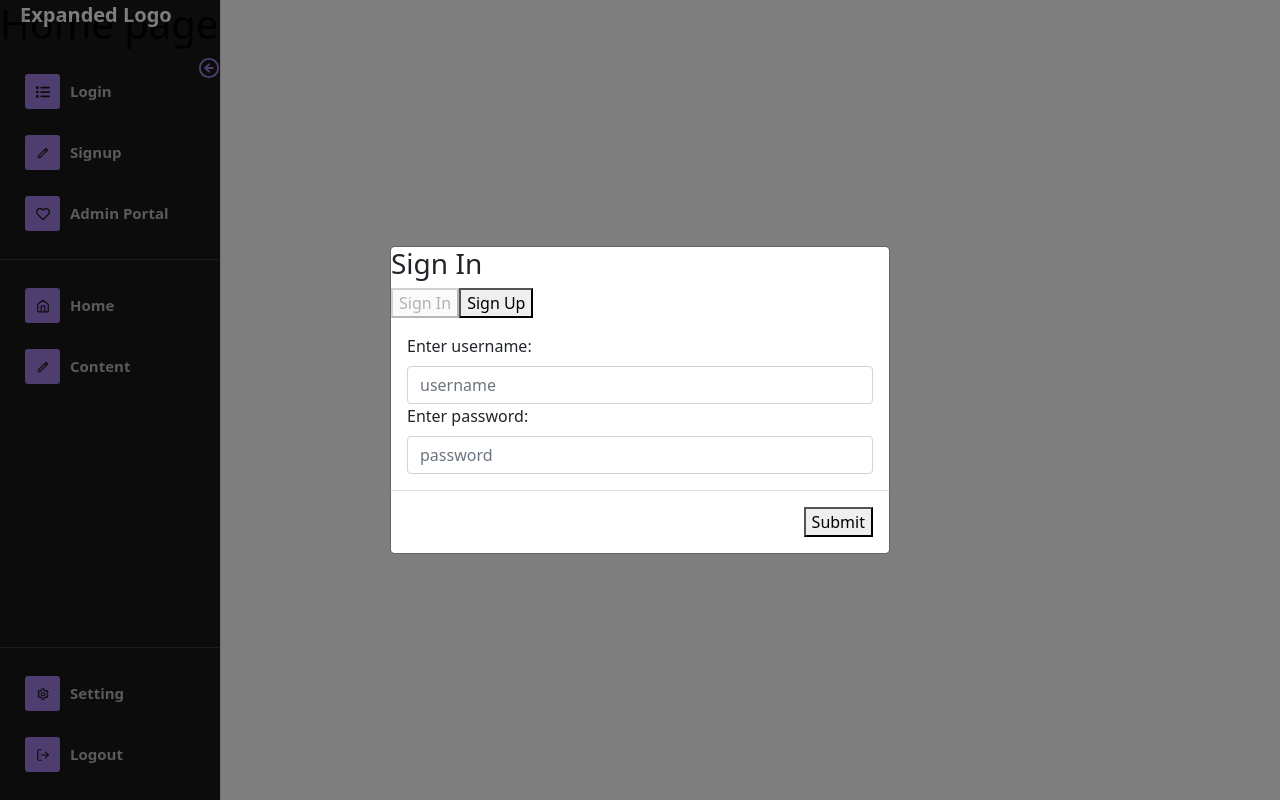
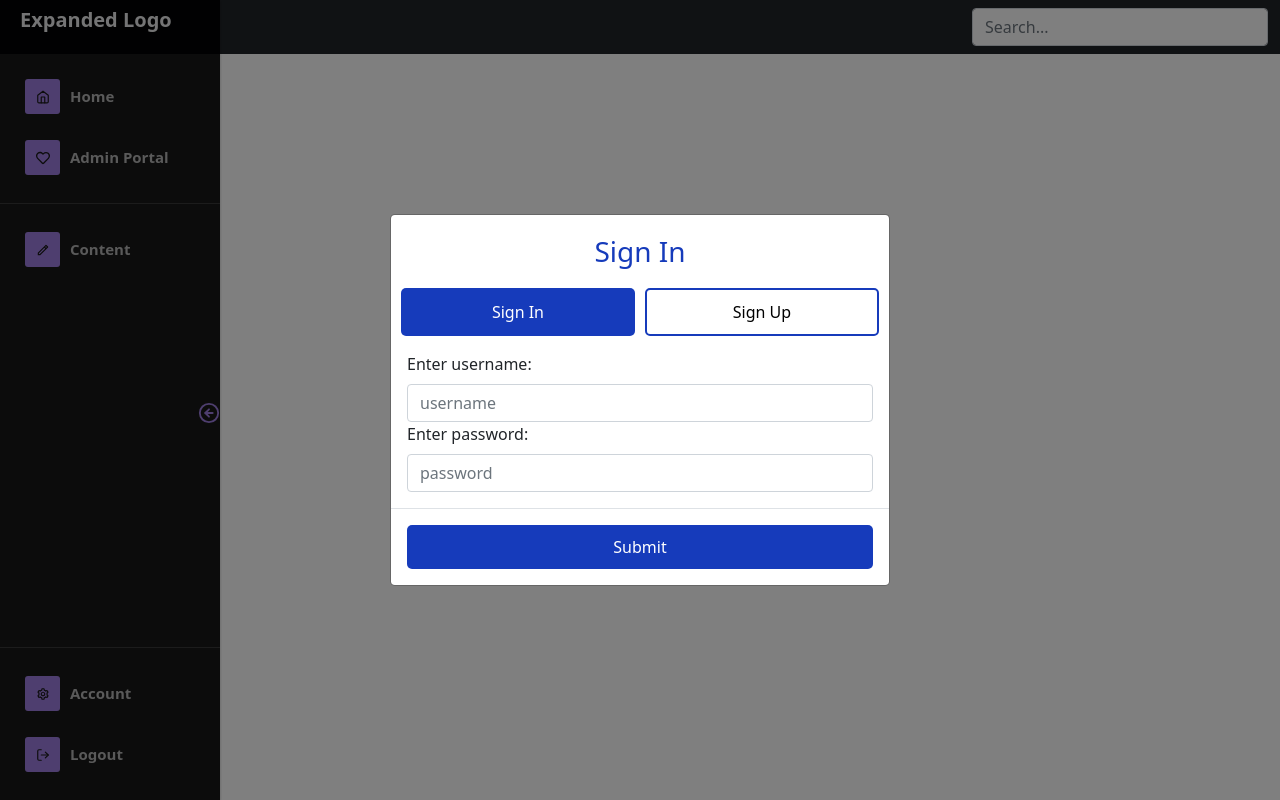
Before and after one commit to StefWebDesigner/RevX, a React (Create React App) app in the folder projectapp/: page / in a window 1280 px wide. Built offline with nearby package versions, Linux system fonts and the light colour scheme.

Commit message:
Home page in progress - seach bar added

```diff
--- a/projectapp/src/App.css
+++ /dev/null
@@ -1,38 +0,0 @@
-.App {
-  text-align: center;
-}
-
-.App-logo {
-  height: 40vmin;
-  pointer-events: none;
-}
-
-@media (prefers-reduced-motion: no-preference) {
-  .App-logo {
-    animation: App-logo-spin infinite 20s linear;
-  }
-}
-
-.App-header {
-  background-color: #282c34;
-  min-height: 100vh;
-  display: flex;
-  flex-direction: column;
-  align-items: center;
-  justify-content: center;
-  font-size: calc(10px + 2vmin);
-  color: white;
-}
-
-.App-link {
-  color: #61dafb;
-}
-
-@keyframes App-logo-spin {
-  from {
-    transform: rotate(0deg);
-  }
-  to {
-    transform: rotate(360deg);
-  }
-}
--- a/projectapp/src/App.js
+++ b/projectapp/src/App.js
@@ -1,4 +1,3 @@
-import './App.css';
 import 'bootstrap/dist/css/bootstrap.min.css';
 import 'react-pro-sidebar/dist/css/styles.css';
 import './custom.css';
--- a/projectapp/src/components/admin/AdminNavbar.js
+++ b/projectapp/src/components/admin/AdminNavbar.js
@@ -18,16 +18,31 @@ import {
 import {FaList, FaRegHeart} from "react-icons/fa";
 import { RiPencilLine } from "react-icons/ri";
 import { BiCog } from "react-icons/bi";
+import DataContext from "../../dataStore/dataStore";
 
-const Navbar = () => {
+const Navbar = ({setShowLogin}) => {
 
     //NAV COLLAPSING STATE
     const [menuCollapse, setMenuCollaspe] = useState(false);
 
+    //CALLING IN DATASTORE -> USED FOR NAV BAR CONDITION STATEMENT
+    const { user, setUser } = useContext(DataContext);
+
+    // //GETTING THE USER
+    useEffect(() => {
+        setUser(JSON.parse(localStorage.getItem("user")))
+    }, []);
 
     //NAV STRUCTURE SECTIONS
     const menuIconClick = () => {
         menuCollapse ? setMenuCollaspe(false) : setMenuCollaspe(true);
+    }
+
+    //logout and send to login home
+    function logout() {
+        setUser(null);
+        localStorage.removeItem("user");
+        setShowLogin(true);
     }
 
     return (
@@ -48,7 +63,7 @@ const Navbar = () => {
                         {/*CHANGE MENU ICON SHAPE*/}
                         <Menu iconShape="square">
                             <MenuItem icon={<FaRegHeart/>}>
-                                <li><Link to="/admin">Admin Portal</Link></li>
+                                <Link to="/admin">Admin Portal</Link>
                             </MenuItem>
                         </Menu>
 
@@ -59,13 +74,13 @@ const Navbar = () => {
                     <SidebarContent>
                         <Menu iconShape="square">
                             <MenuItem active={true} icon={<FiHome/>}>
-                                <li><Link to="/">Home</Link></li>
+                                <Link to="/">Home</Link>
                             </MenuItem>
                             <MenuItem icon={<RiPencilLine/>}>
-                                <li><Link to="/userpanel">User Panel</Link></li>
+                                <Link to="/userpanel">User Panel</Link>
                             </MenuItem>
                             <MenuItem icon={<RiPencilLine/>}>
-                                <li><Link to="/contentpanel">Content Panel</Link></li>
+                                <Link to="/contentpanel">Content Panel</Link>
                             </MenuItem>
 
                         </Menu>
@@ -75,10 +90,10 @@ const Navbar = () => {
                     <SidebarFooter>
                         <Menu iconShape="square">
                             <MenuItem icon={<BiCog/>}>
-                                <li><a>Setting</a></li>
+                                <a>Setting</a>
                             </MenuItem>
                             <MenuItem icon={<FiLogOut/>}>
-                                <li><a>Logout</a></li>
+                                <Link to="/" onClick={() => logout()}>Logout</Link>
                             </MenuItem>
                         </Menu>
                     </SidebarFooter>
--- a/projectapp/src/components/home/Main.js
+++ b/projectapp/src/components/home/Main.js
@@ -1,10 +1,11 @@
-import React from 'react';
+import Header from "../navbar/Header";
 
 const Main = () => {
     return (
         <>
 
-            <h1>Home page</h1>
+           <Header />
+
 
         </>
     );
--- /dev/null
+++ b/projectapp/src/components/navbar/Header.js
@@ -0,0 +1,25 @@
+import React from 'react';
+import { Container, Navbar, Row, Col } from 'react-bootstrap';
+
+function Header() {
+
+    return(
+        <Navbar bg="dark">
+            <Navbar.Collapse className="justify-content-end">
+                <Container fluid>
+                    <Row>
+                        <Col></Col>
+                        <Col></Col>
+                        <Col></Col>
+                        <Col >
+                            <i className="fa-solid fa-magnifying-glass fa-inverse icon"></i>
+                            <input type="text" className="form-control" placeholder="Search..." />
+                        </Col>
+                    </Row>
+                </Container>
+            </Navbar.Collapse>
+        </Navbar>
+    );
+}
+
+export default Header;
--- a/projectapp/src/components/navbar/Navbar.js
+++ b/projectapp/src/components/navbar/Navbar.js
@@ -60,12 +60,9 @@ const Navbar = ({setShowLogin}) => {
                         </div>
 
                         {/*CHANGE MENU ICON SHAPE*/}
-                        <Menu iconShape="cirlce">
-                            <MenuItem icon={<FaList/>}>
-                                <Link to="/login">Login</Link>
-                            </MenuItem>
-                            <MenuItem icon={<RiPencilLine/>}>
-                                <Link to="/signup">Signup</Link>
+                        <Menu >
+                            <MenuItem active={true} icon={<FiHome />}>
+                                <Link to="/">Home</Link>
                             </MenuItem>
                             <MenuItem icon={<FaRegHeart/>}>
                                 <Link to="/admin">Admin Portal</Link>
@@ -78,9 +75,6 @@ const Navbar = ({setShowLogin}) => {
                     {/*CONTAIN MAIN NAV CONTENT*/}
                     <SidebarContent>
                         <Menu iconShape="square">
-                            <MenuItem active={true} icon={<FiHome/>}>
-                                <Link to="/">Home</Link>
-                            </MenuItem>
                             <MenuItem icon={<RiPencilLine/>}>
                                 <a>Content</a>
                             </MenuItem>
@@ -92,7 +86,7 @@ const Navbar = ({setShowLogin}) => {
                     <SidebarFooter>
                         <Menu iconShape="square">
                             <MenuItem icon={<BiCog/>}>
-                                <a>Setting</a>
+                                <a>Account</a>
                             </MenuItem>
                             <MenuItem icon={<FiLogOut/>}>
                                 <Link to="/" onClick={() => logout()}>Logout</Link>
--- /dev/null
+++ b/projectapp/src/components/posts/PostInput.js
@@ -0,0 +1,6 @@
+function PostInput(){
+
+    return;
+}
+
+export default PostInput;
--- a/projectapp/src/components/users-comps/forms.css
+++ b/projectapp/src/components/users-comps/forms.css
@@ -1,62 +1,62 @@
-/*!* Login/Registration Form *!*/
-/*.formheading {*/
-/*    color: #163BBB;*/
-/*    text-align: center;*/
-/*    padding: 20px 5px 0 5px;*/
-/*    border-radius: 2px;*/
-/*}*/
+/* Login/Registration Form */
+.formheading {
+    color: #163BBB;
+    text-align: center;
+    padding: 20px 5px 0 5px;
+    border-radius: 2px;
+}
 
-/*.formbuttons {*/
-/*    display: flex;*/
-/*    justify-content: center;*/
-/*    margin-top: 10px;*/
-/*    font-size: medium;*/
-/*}*/
+.formbuttons {
+    display: flex;
+    justify-content: center;
+    margin-top: 10px;
+    font-size: medium;
+}
 
-/*.selectedbutton {*/
-/*    background: #163BBB;*/
-/*    width: 50%;*/
-/*    padding: 10px;*/
-/*    margin: 10px 5px 0 5px;*/
-/*    border: none;*/
-/*    border-radius: 5px;*/
-/*    color: white;*/
-/*}*/
+.selectedbutton {
+    background: #163BBB;
+    width: 50%;
+    padding: 10px;
+    margin: 10px 5px 0 5px;
+    border: none;
+    border-radius: 5px;
+    color: white;
+}
 
-/*.unselectedbutton {*/
-/*    background: rgba(0, 212, 255, 0);*/
-/*    width: 50%;*/
-/*    padding: 10px;*/
-/*    margin: 10px 5px 0 5px;*/
-/*    border: #163BBB solid 2px;*/
-/*    border-radius: 5px;*/
-/*    color: black;*/
-/*}*/
+.unselectedbutton {
+    background: rgba(0, 212, 255, 0);
+    width: 50%;
+    padding: 10px;
+    margin: 10px 5px 0 5px;
+    border: #163BBB solid 2px;
+    border-radius: 5px;
+    color: black;
+}
 
-/*.unselectedbutton:hover {*/
-/*    background: #214ff4;*/
-/*    border: #214ff4 solid 2px;*/
-/*    color:white;*/
-/*}*/
+.unselectedbutton:hover {
+    background: #214ff4;
+    border: #214ff4 solid 2px;
+    color:white;
+}
 
-/*.loginbtn {*/
-/*    background: #163BBB;*/
-/*    width: 100%;*/
-/*    padding: 10px;*/
-/*    border: none;*/
-/*    border-radius: 5px;*/
-/*    color: white;*/
-/*}*/
+.loginbtn {
+    background: #163BBB;
+    width: 100%;
+    padding: 10px;
+    border: none;
+    border-radius: 5px;
+    color: white;
+}
 
-/*.loginbtn:hover {*/
-/*    background-color: #214ff4;*/
-/*}*/
+.loginbtn:hover {
+    background-color: #214ff4;
+}
 
-/*.loginbtn:active {*/
-/*    border: black solid 1px;*/
-/*}*/
+.loginbtn:active {
+    border: black solid 1px;
+}
 
-/*.error {*/
-/*    color: red;*/
-/*    font-size: 12px;*/
-/*}*/
+.error {
+    color: red;
+    font-size: 12px;
+}
--- a/projectapp/src/custom.css
+++ b/projectapp/src/custom.css
@@ -40,12 +40,12 @@
     color: mediumpurple;
     position: absolute;
     right: 0;
-    z-index: 9999;
+    z-index: 1000;
     line-height: 20px;
     border-radius: 50%;
     font-weight: bold;
     font-size: 22px;
-    top: 55px;
+    top: 50%;
     cursor: pointer;
 }
 /*CONTROLLS THE WIDTH OF NAVBAR*/
@@ -74,7 +74,7 @@
 /*CONTROL FONT OF LOGO AREA*/
 #header .pro-sidebar-inner .pro-sidebar-layout .logotext p {
     font-size: 20px;
-    padding: 0 20px;
+    padding: 5px 20px 0 20px;
     color: white;
     font-weight: bold;
 }
```
